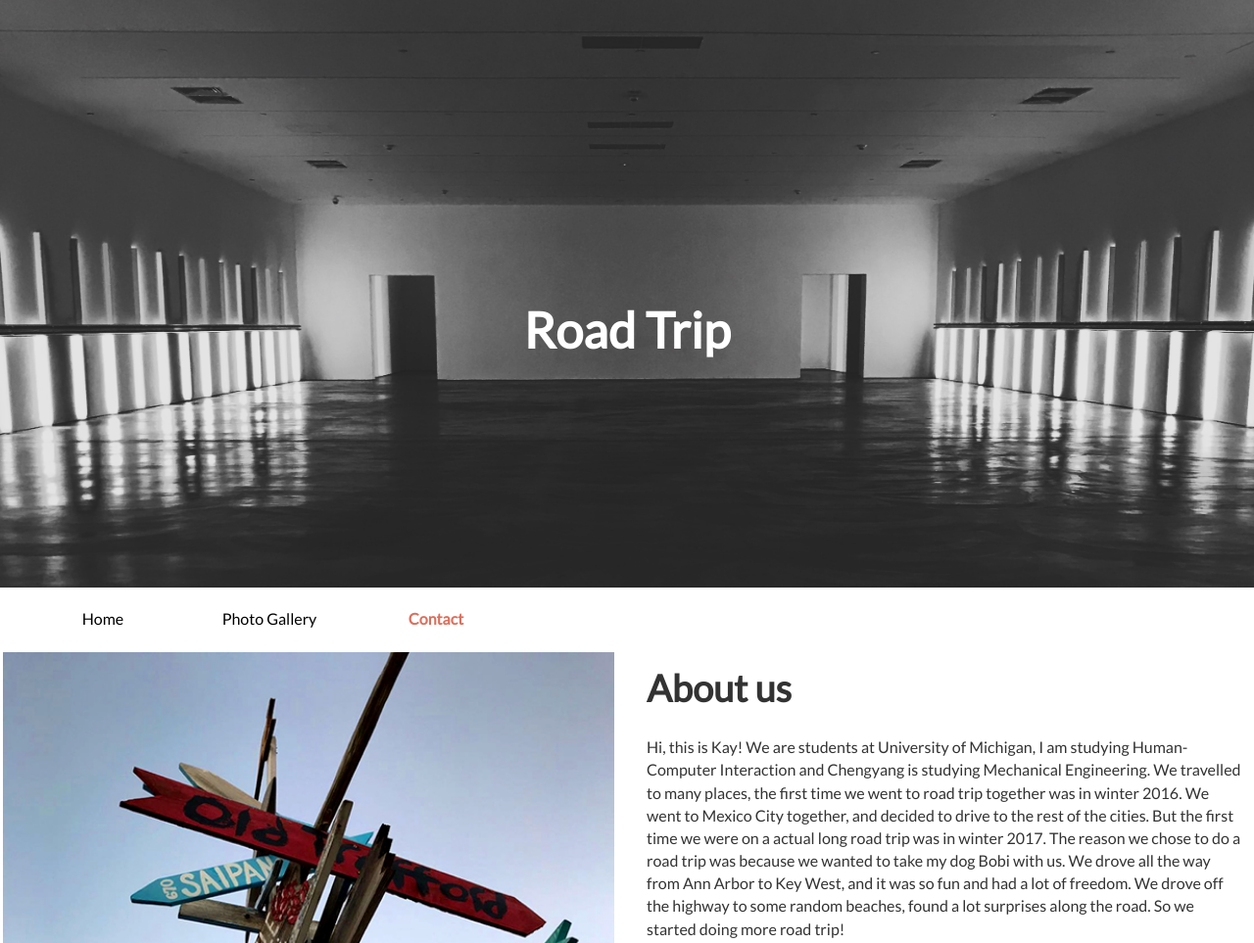
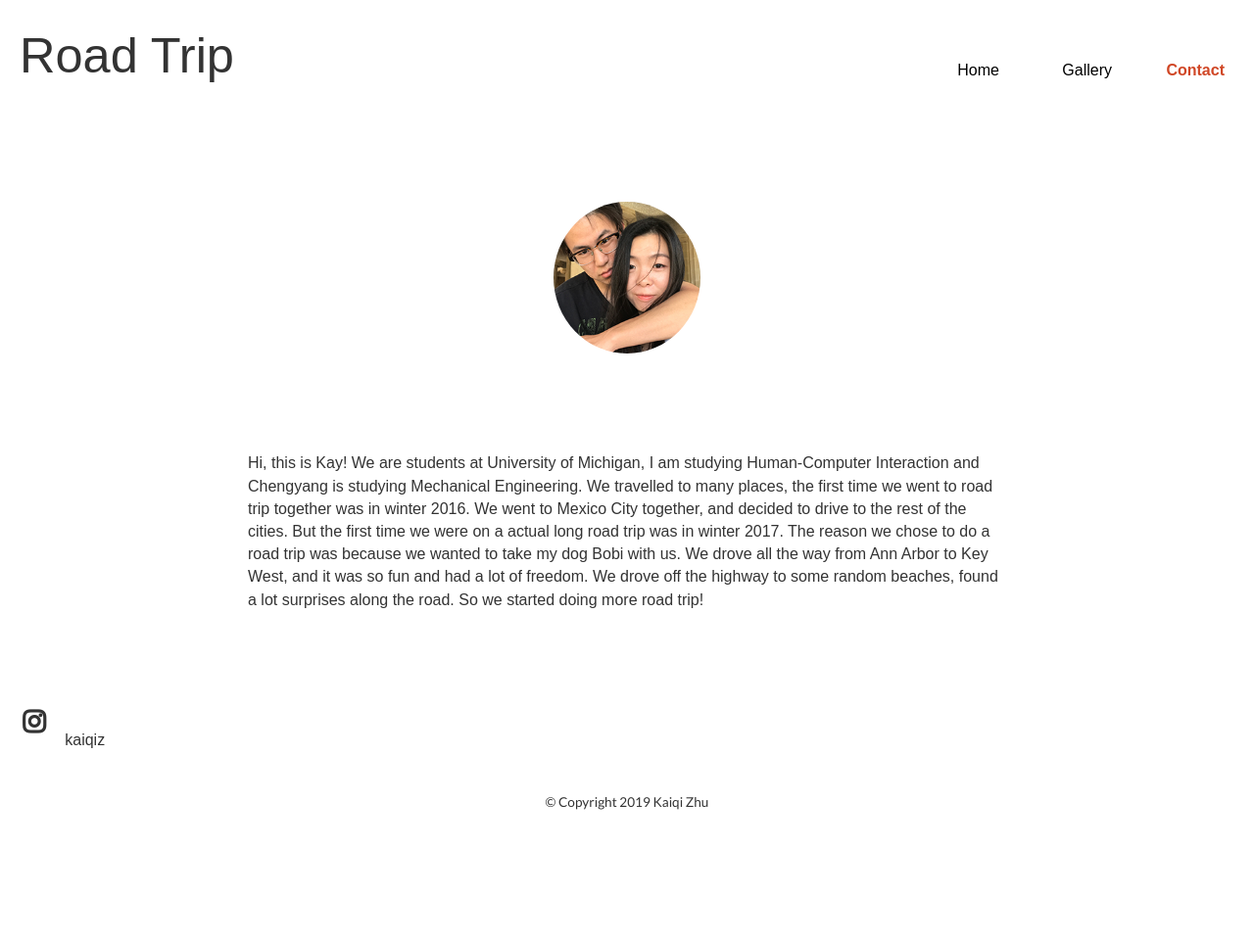
Before and after one commit to kaiqizhu/layout-resubmit2, a plain HTML site: page contact.html in a window 1280 px wide. Shown: the top 963 px of the page at 98% size. After the commit the page ends 850 px from the top, so only its background shows below. Drawn offline with Linux system fonts and the light colour scheme.

Commit message:
Add files via upload
resubmit

```diff
--- a/contact.html
+++ b/contact.html
@@ -17,19 +17,16 @@
   <body>
     <!-- this is header -->
     <header>
-      <div class="header headertext">
+      <div class="block">
         <h1>Road Trip</h1>
+        <div class="topnavbar">
 
-      </div>
+                <a href = "index.html">Home</a>
+                <a href = "photo_gallery.html">Gallery</a>
+                <a href = "contact.html" class="active">Contact</a>
 
 
-    <!-- this is top navigation -->
-      <div class="topnavbar">
-
-              <a href = "index.html">Home</a>
-              <a href = "photo_gallery.html">Photo Gallery</a>
-              <a href = "contact.html" class="active">Contact</a>
-
+        </div>
 
       </div>
     </header>
@@ -38,24 +35,23 @@
 
 
   <main class="row">
+    <div class="about-photo aboutimg">
+      <img src="images/aboutimg.jpg" alt="about image"/>
 
-    <div class="columnlocation">
-      <img src="images/keywest_2.jpg" alt ="Key West"/>
     </div>
 
-    <div class="columnlocation">
-      <h2>About us</h2>
-      <p> Hi, this is Kay! We are students at University of Michigan, I am studying Human-Computer Interaction and Chengyang is studying
+      <p class="abouttext">Hi, this is Kay! We are students at University of Michigan, I am studying Human-Computer Interaction and Chengyang is studying
         Mechanical Engineering. We travelled to many places, the first time we went to road trip together was in winter 2016.
         We went to Mexico City together, and decided to drive to the rest of the cities. But the first time we were on a actual long
         road trip was in winter 2017. The reason we chose to do a road trip was because we wanted to take my dog Bobi with us. We
        drove all the way from Ann Arbor to Key West, and it was so fun and had a lot of freedom. We drove off the highway to some
-       random beaches, found a lot surprises along the road. So we started doing more road trip! </p>
+       random beaches, found a lot surprises along the road. So we started doing more road trip!</p>
+
       <i class="fab fa-instagram"></i>
       <h4>kaiqiz</h4>
 
 
-    </div>
+
   </main>
 
 
--- a/css/style.css
+++ b/css/style.css
@@ -2,11 +2,14 @@ html {
     font-size: 1em;
 }
 
-
+h1,h2,h3,h4,h5,p,a{
+  font-family: "Apercu", sans-serif;
+  font-weight:300;
+}
 /*header*/
 
-.header {
-  padding:15px;
+/* .headerimg {
+  padding:100px;
   height:100px;
   background-color: #cccccc;
   background-image: url("../images/backgroundimg.jpg");
@@ -14,8 +17,13 @@ html {
   background-position: center;
   position: relative;
   background-repeat:no-repeat;
-  text-align: center;
-  color: white;
+
+} */
+
+.headerimgtext p{
+  color:black;
+  margin:20px 10px;
+
 }
 
 /* link*/
@@ -38,13 +46,25 @@ html {
 }
 
 .topnavbar a.active{
-    color: #DC6F5C;
+    color: #D04726;
     font-weight:700;
+}
+
+.block{
+  display: flex;
+  flex-direction: row;
+  justify-content: space-between;
 }
 
 img{
   width: 98%;
 
+
+}
+
+.aboutimg img{
+  width:100%;
+  height:100%;
 }
 
 .row{
@@ -74,20 +94,24 @@ img{
 }
 
 h1 {
-    font-size: 2.369em;
+    font-size: 1.333em;
     margin-top: 20px;
+    font-weight:500;
+}
+
+.center h1{
+  text-align:center;
 }
 
 h2 {
-    font-size: 1.666em;
-    margin-top:10px;
-    margin-left:10px;
-    margin-bottom:10px;
+    font-size: 1em;
+    margin:10px;
 }
 
 h3 {
-    font-size: 1.333em;
+    font-size: 1em;
     margin-top:20px;
+    margin-bottom:20px;
     margin-left:10px;
 }
 
@@ -101,7 +125,7 @@ p {
     margin-left:10px;
     margin-right:10px;
     margin-bottom:15px;
-    font-family: 'Lato', sans-serif;
+
 }
 
 body {
@@ -122,23 +146,17 @@ a.skip{
   padding:2px;
   text-decoration: none;
   position: relative;
-  top: 0px;
+  top: 10px;
   left:10px;
-  transition: top ease-in 1s;
 }
 
-a.skip:focus{
-  background: white;
-  top: 0px;
-  left:10px;
-}
 
 .menu{
   display: flex;
   flex-direction:column;
   position: fixed;
   right:10px;
-  top: 200px;
+  top: 60%;
   text-align: left;
 }
 
@@ -154,39 +172,65 @@ footer {
 
 }
 
+.hero-tagline{
+  margin:30px 20px;
+}
+
+.abouttext, .textarea{
+  margin:20px 10px;
+}
+
+.about-photo {
+  width: 100px;
+  border-radius: 50%;
+  overflow: hidden;
+  margin-left: auto;
+  margin-right: auto;
+  margin-top: 20px;
+}
+
 
 
 @media screen and (min-width:700px){
 
-  .header {
-    padding:100px;
-    height:400px;
+  .headerimg {
+    padding: 20px;
+    height: 300px;
     background-color: #ffffff;
     background-image: url("../images/backgroundimg.jpg");
     background-position:center;
     position: relative;
     background-size:cover;
     background-repeat:no-repeat;
-    text-align: center;
-    color: white;
+  }
+
+  .headerimgtext p{
+    color:white;
+    margin:100px 150px;
+
+  }
+
+  .block{
+    display: flex;
+    flex-direction: row;
+    justify-content: space-between;
   }
 
   .topnavbar {
     display: flex;
     flex-direction: row;
     background-color: white;
-    margin-top:20px;
-    margin-bottom:20px;
+    margin-top:30px;
+    padding-top:30px;
+
   }
 
   .topnavbar a {
-      float:right;
       color: black;
-      width:150px;
-      padding-left:10px;
+      width:100px;
       padding-right:10px;
       text-decoration: none;
-      text-align: center;
+      text-align: right;
   }
 
   .column {
@@ -201,19 +245,20 @@ footer {
 
   h1 {
       font-size: 3.157em;
-      margin-top: 200px;
+      font-weight:500;
+      /* margin-top: 200px; */
   }
 
   h2 {
-      font-size: 2.369em;
-      margin-left:20px;
-      margin-bottom:20px;
+      font-size: 1.333em;
+
   }
 
   h3 {
       font-size: 1.333em;
       margin-left:20px;
       margin-top:20px;
+      margin-bottom:20px;
   }
 
   h4 {
@@ -225,7 +270,138 @@ footer {
       font-size:1em;
       margin-left:20px;
       margin-bottom:20px;
-      font-family: 'Lato', sans-serif;
+
+  }
+
+  a.skip{
+  	padding:5px;
+  	text-decoration: none;
+  	position: relative;
+    top: 20px;
+    left:10px;
+  }
+
+
+  .menu{
+    display: flex;
+    flex-direction:column;
+    position: fixed;
+    right:50px;
+    top: 60%;
+    text-align: left;
+  }
+
+  .menu a{
+    color:#cccccc
+  }
+
+  .hero-tagline, .textarea, .abouttext{
+    margin:100px 150px;
+  }
+
+
+  footer {
+      font-size: 0.85em;
+      text-align:center;
+      margin:20px;
+
+  }
+  .about-photo {
+    width: 120px;
+    border-radius: 50%;
+    overflow: hidden;
+    margin-left: auto;
+    margin-right: auto;
+    margin-top: 100px;
+}
+
+}
+
+@media screen and (min-width:1200px){
+
+  .headerimg {
+    padding-left: 70px;
+    height: 200px;
+    background-color: #ffffff;
+    background-image: url("../images/backgroundimg.jpg");
+    background-position:center;
+    position: relative;
+    background-size:cover;
+    background-repeat:no-repeat;
+  }
+
+  .headerimgtext p{
+    color:white;
+    margin:25px 200px;
+  }
+
+  .block{
+    display: flex;
+    flex-direction: row;
+    justify-content: space-between;
+  }
+
+  .topnavbar {
+    display: flex;
+    flex-direction: row;
+    background-color: white;
+    margin-top:30px;
+    padding-top:30px;
+
+  }
+
+  .topnavbar a {
+      color: black;
+      width:100px;
+      padding-right:10px;
+      text-decoration: none;
+      text-align: right;
+  }
+
+  .topnavbar a:hover{
+      color:grey;
+  }
+
+
+
+  .column {
+    flex:25%;
+    max-width:25%;
+  }
+
+  .columnlocation{
+    flex:50%;
+    max-width:100%;
+  }
+
+  h1 {
+      font-size: 3.157em;
+      padding-left:20px;
+      font-weight:500;
+      /* margin-top: 200px; */
+  }
+
+  h2 {
+      font-size: 1.333em;
+  }
+
+  h3 {
+      font-size: 1.333em;
+      margin-left:20px;
+      margin-top:20px;
+      margin-bottom:20px;
+  }
+
+  h4 {
+      font-size: 1em;
+      margin:20px;
+  }
+
+  p {
+      font-size:1em;
+      margin-left:20px;
+      margin-bottom:20px;
+
   }
 
   a.skip{
@@ -239,7 +415,7 @@ footer {
 
   a.skip:focus{
   	background: white;
-  	top: 10px;
+  	top: 0px;
     left:20px;
   }
 
@@ -248,7 +424,7 @@ footer {
     flex-direction:column;
     position: fixed;
     right:50px;
-    top: 300px;
+    top: 50%;
     text-align: left;
   }
 
@@ -260,6 +436,7 @@ footer {
     right: 50px;
     color:#000000;
   }
+
   footer {
       font-size: 0.85em;
       text-align:center;
@@ -267,121 +444,21 @@ footer {
 
   }
 
+  .hero-tagline,.textarea{
+    margin:100px 250px;
+  }
+
+  .abouttext{
+    margin:100px 250px;
+  }
+
+  .about-photo {
+    width: 150px;
+    border-radius: 50%;
+    overflow: hidden;
+    margin-left: auto;
+    margin-right: auto;
+    margin-top: 100px;
 }
 
-@media screen and (min-width:1200px){
-
-  .header {
-    padding:100px;
-    height:400px;
-    background-color: #ffffff;
-    background-image: url("../images/backgroundimg.jpg");
-    background-position:center;
-    position: relative;
-    background-size:cover;
-    background-repeat:no-repeat;
-    text-align: center;
-    color: white;
-  }
-
-  .topnavbar {
-    display: flex;
-    flex-direction: row;
-    background-color: white;
-    margin-top:20px;
-    margin-bottom:20px;
-  }
-
-  .topnavbar a {
-      float:right;
-      color: black;
-      width:150px;
-      padding-left:10px;
-      padding-right:10px;
-      text-decoration: none;
-      text-align: center;
-  }
-
-  .topnavbar a:hover{
-      color:grey;
-  }
-
-  .column {
-    flex:25%;
-    max-width:25%;
-  }
-
-  .columnlocation{
-    flex:50%;
-    max-width:100%;
-  }
-
-  h1 {
-      font-size: 3.157em;
-      margin-top: 200px;
-  }
-
-  h2 {
-      font-size: 2.369em;
-      margin-left:20px;
-      margin-bottom:20px;
-  }
-
-  h3 {
-      font-size: 1.333em;
-      margin-left:20px;
-      margin-top:20px;
-  }
-
-  h4 {
-      font-size: 1.333em;
-      margin-left:20px;
-  }
-
-  p {
-      font-size:1em;
-      margin-left:20px;
-      margin-bottom:20px;
-      font-family: 'Lato', sans-serif;
-  }
-
-  a.skip{
-  	padding:5px;
-  	text-decoration: none;
-  	position: relative;
-    top: -100px;
-    left:20px;
-    transition: top ease-in 1s;
-  }
-
-  a.skip:focus{
-  	background: white;
-  	top: 10px;
-    left:20px;
-  }
-
-  .menu{
-    display: flex;
-    flex-direction:column;
-    position: fixed;
-    right:50px;
-    top: 300px;
-    text-align: left;
-  }
-
-  .menu a{
-    color:#cccccc
-  }
-
-  .menu a:hover{
-    right: 50px;
-    color:#000000;
-  }
-  footer {
-      font-size: 0.85em;
-      text-align:center;
-      margin:20px;
-
-  }
-
 }
```
Also changed, not shown: annarbor_texas.html (+21 -13 lines), index.html (+17 -16 lines), photo_gallery.html (+15 -11 lines), images/aboutimg.jpg (added).
